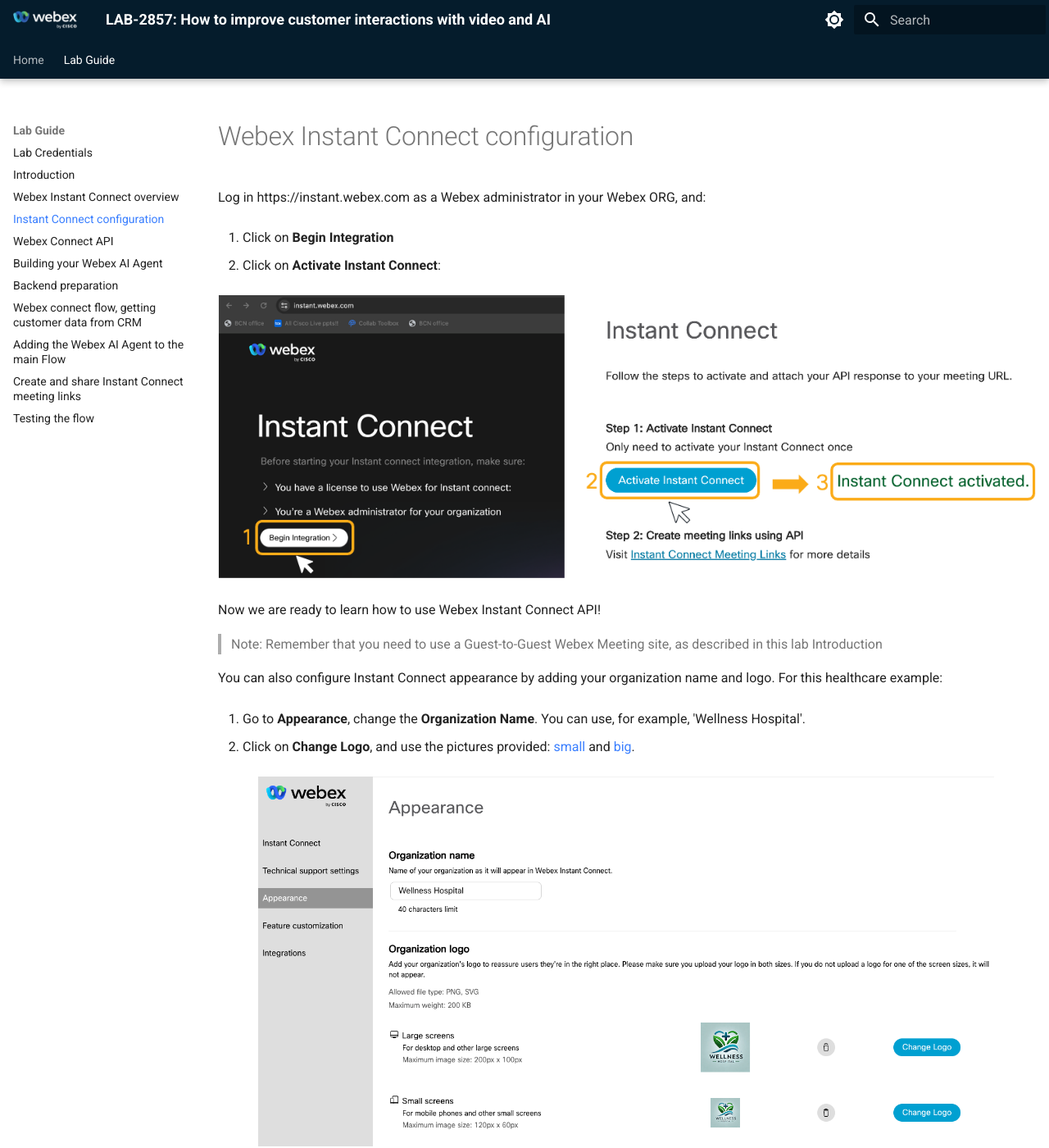
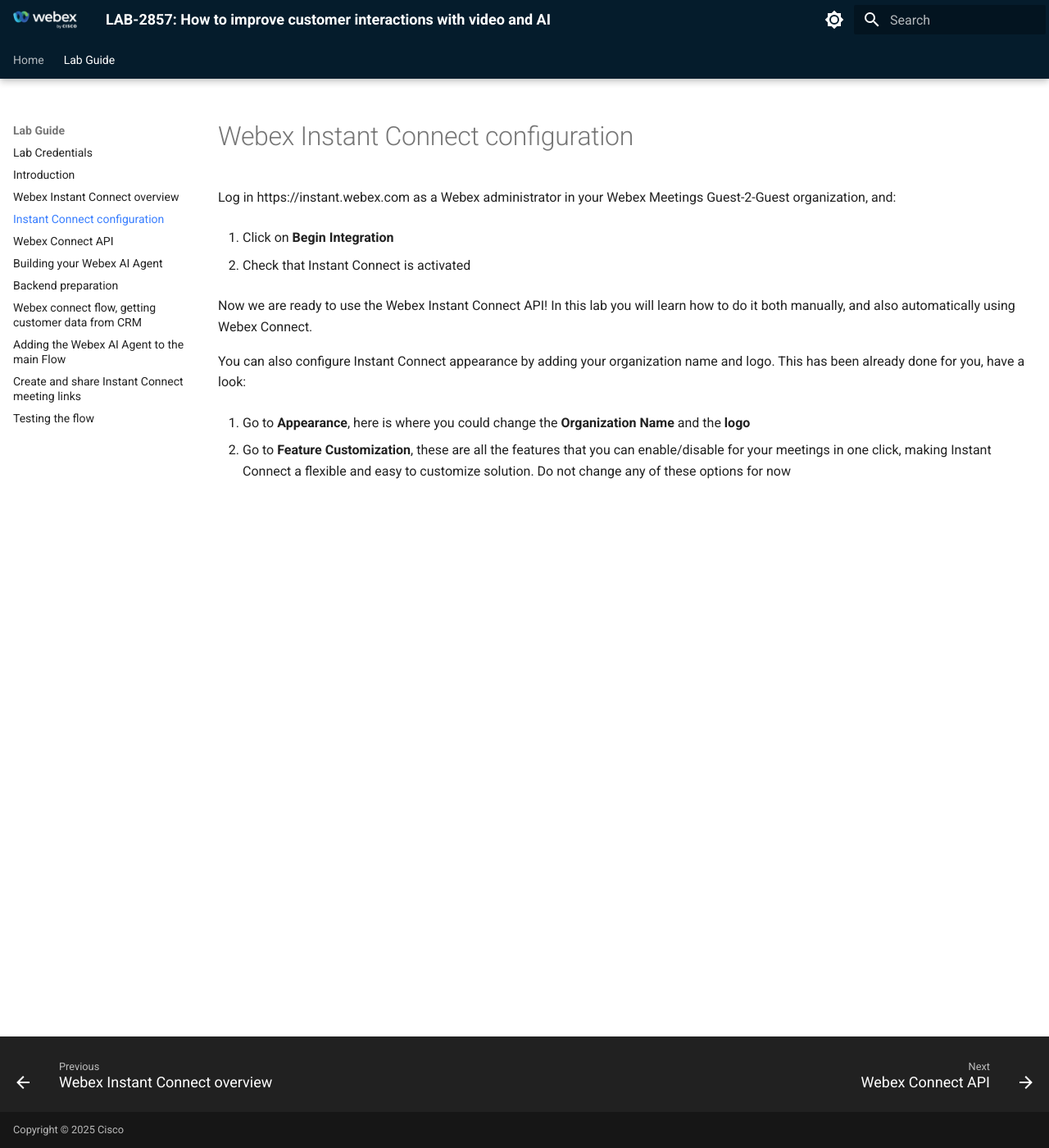
Before and after one commit to WebexCC-SA/LAB-2857, an MkDocs documentation site: the page built from docs/02-activation.md, in a window 1280 px wide and 1400 px high. Shown: the whole window at 82% size. Built offline with MkDocs 1.6.1 and Material for MkDocs 9.7.7, drawn with Linux system fonts in a browser that asks for light colours; some of the changed text lies outside the part shown.

Commit message:
new IC activation section, I keep the OLD

```diff
--- a/docs/02-activation.md
+++ b/docs/02-activation.md
@@ -1,27 +1,15 @@
 # Webex Instant Connect configuration
 
-Log in https://instant.webex.com as a Webex administrator in your Webex ORG, and:
+Log in https://instant.webex.com as a Webex administrator in your Webex Meetings Guest-2-Guest organization, and:
 
 1. Click on **Begin Integration**
 
-2. Click on **Activate Instant Connect**:
+2. Check that Instant Connect is activated
 
-   ![Activate](images/activate.png)
+Now we are ready to use the Webex Instant Connect API! In this lab you will learn how to do it both manually,  and also automatically using Webex Connect.
 
-Now we are ready to learn how to use Webex Instant Connect API!
+You can also configure Instant Connect appearance by adding your organization name and logo. This has been already done for you, have a look:
 
-> Note: Remember that you need to use a Guest-to-Guest Webex Meeting site, as described in this lab Introduction
+1. Go to **Appearance**, here is where you could change the **Organization Name** and the **logo**
 
-You can also configure Instant Connect appearance by adding your organization name and logo. For this healthcare example:
-
-1. Go to **Appearance**, change the **Organization Name**. You can use, for example, 'Wellness Hospital'.
-
-2. Click on **Change Logo**, and use the pictures provided: [small](https://pubhub.devnetcloud.com/media/webex-connect-instant-connect/labs/images/hospital-logo-small.png) and [big](https://pubhub.devnetcloud.com/media/webex-connect-instant-connect/labs/images/hospital-logo-big.png).
-
-   ![Company logo](images/ic-appearance.png){style="width:900px; display:block; margin:0 auto;"}
-
-3. Log in [Control Hub](https://admin.webex.com) as an administrator, and click on **Apps**
-
-4. Select **Service Apps**, you should see a Service App named 'Instant Connect Service App' listed. Enable it by clicking on the **Authorize** toggle switch. If you have more than one webex site in your org, choose in what site you want to authorize the Service App
-
-5. Click on **Save**
+2. Go to **Feature Customization**, these are all the features that you can enable/disable for your meetings in one click, making Instant Connect a flexible and easy to customize solution. Do not change any of these options for now
```
Also changed, not shown: docs/02-activation-OLD.md (added, +27 -0 lines), docs/credentials.md (+2 -2 lines).
